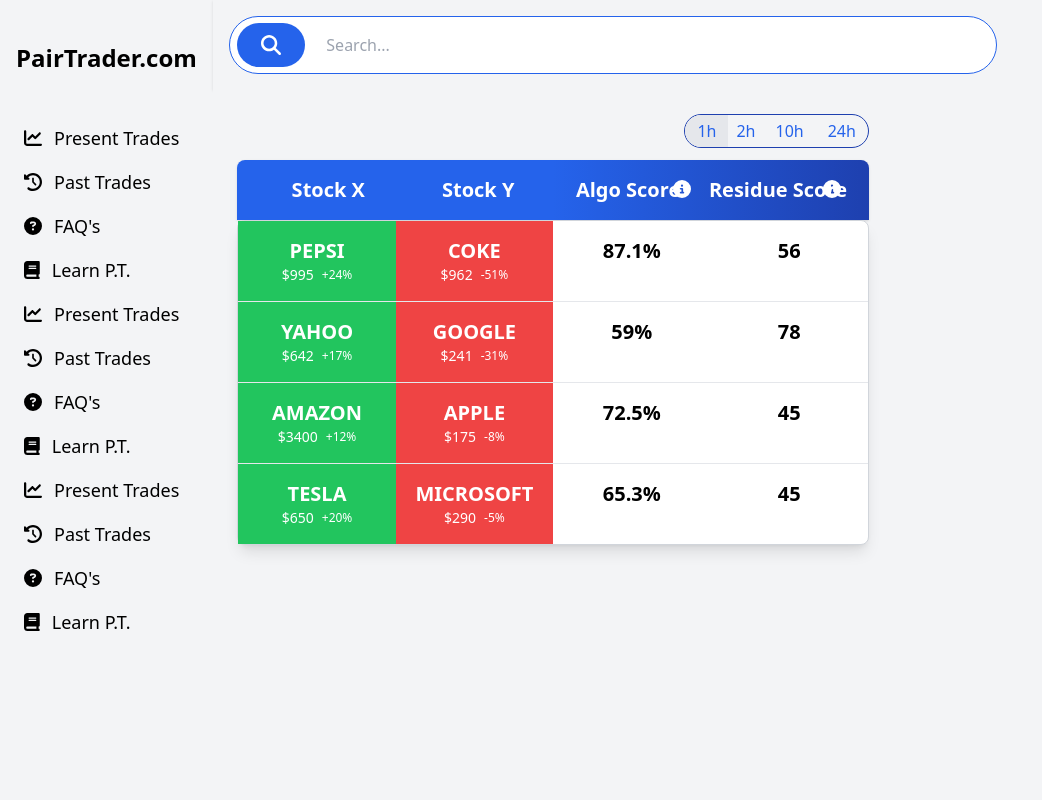
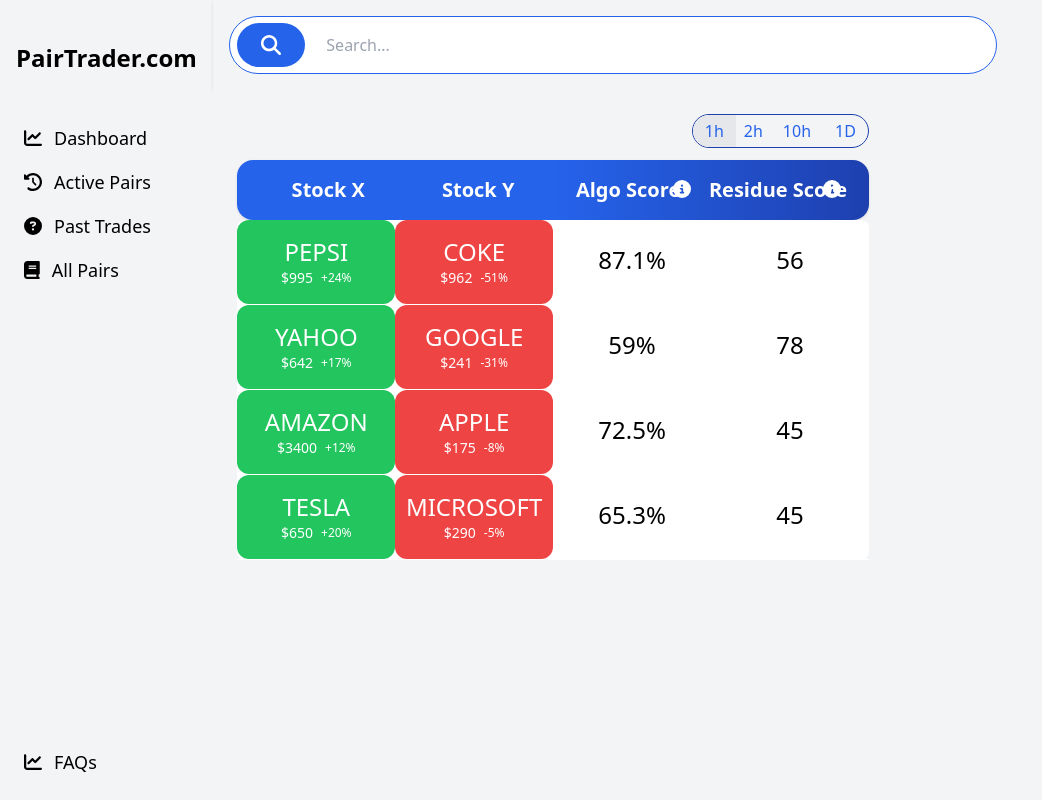
Before and after one commit to SAHIL13928/Pair-Trade, a React (Vite) app: page / in a window 1280 px wide. Shown: the whole page, without its empty margins (0-1042 px from the left). Built offline with nearby package versions, Linux system fonts and the light colour scheme.

Commit message:
added correlation and cointegration ratio

```diff
--- a/src/Components/MainContent.jsx
+++ b/src/Components/MainContent.jsx
@@ -39,16 +39,16 @@
               10h
             </button>
             <button
-              className={`py-1 px-3 ${timeline === '24h' ? 'bg-gray-200 text-blue-600' : 'text-blue-600'}`}
-              onClick={() => setTimeline('24h')}
+              className={`py-1 px-3 ${timeline === '1Day' ? 'bg-gray-200 text-blue-600' : 'text-blue-600'}`}
+              onClick={() => setTimeline('1Day')}
             >
-              24h
+              1D
             </button>
           </div>
         </div>
 
         {/* Header Row */}
-        <div className="bg-gradient-to-r from-blue-600 via-blue-600 to-blue-800 p-4 shadow rounded-t-lg">
+        <div className="bg-gradient-to-r from-blue-600 via-blue-600 to-blue-800 p-4 shadow rounded-2xl">
           <div className="grid grid-cols-4 text-center items-center">
             <h3 className="text-white font-bold text-xl">Stock X</h3>
             <h3 className="text-white font-bold text-xl">Stock Y</h3>
@@ -68,21 +68,21 @@
         </div>
 
        {/* Data Rows */}
-        <div className="rounded-lg border border-gray-300 bg-white shadow-lg">
+<div className="rounded-lg bg-white">
   {stockRows.map((row, index) => (
     <Link
       key={index}
       to={`/stocks/${row.stock1.toLowerCase()}/${row.stock2.toLowerCase()}`}
       state={{ row }} // Pass the entire row data via state
-              className="block border-b last:border-b-0 transition-all duration-200 cursor-pointer hover:bg-gray-200 hover:shadow-lg hover:scale-105"
+      className="block transition-all duration-200 cursor-pointer hover:bg-gray-200 hover:shadow-lg hover:scale-105"
     >
-              <div className="grid grid-cols-4 text-center">
+      {/* Add a white border between rows */}
+      <div className="grid grid-cols-4 text-center border-b border-white">
         {/* Stock 1 */}
         <div
-                  className={`flex flex-col items-center p-4 ${row.change1 > 0 ? 'bg-green-500' : 'bg-red-500'}`}
-                  style={{ margin: 0 }}
+          className={`flex flex-col rounded-xl items-center p-4 ${row.change1 > 0 ? 'bg-green-500' : 'bg-red-500'}`}
         >
-                  <p className="font-bold text-xl text-white">{row.stock1}</p>
+          <p className="font text-2xl text-white">{row.stock1}</p>
           <div className="flex items-center space-x-2">
             <p className="text-sm text-white">${row.price1}</p>
             <p className={`text-xs text-white`}>
@@ -93,10 +93,9 @@
 
         {/* Stock 2 */}
         <div
-                  className={`flex flex-col items-center p-4 ${row.change2 > 0 ? 'bg-green-500' : 'bg-red-500'}`}
-                  style={{ margin: 0 }}
+          className={`flex flex-col rounded-xl items-center p-4 ${row.change2 > 0 ? 'bg-green-500' : 'bg-red-500'}`}
         >
-                  <p className="font-bold text-xl text-white">{row.stock2}</p>
+          <p className="font text-2xl text-white">{row.stock2}</p>
           <div className="flex items-center space-x-2">
             <p className="text-sm text-white">${row.price2}</p>
             <p className={`text-xs text-white`}>
@@ -106,14 +105,15 @@
         </div>
 
         {/* Algo Score */}
-                <div className="font-bold text-xl p-4">{row.algo}</div>
+        <div className="font text-2xl p-6">{row.algo}</div>
 
         {/* Residue Score */}
-                <div className="font-bold text-xl p-4">{row.residue}</div>
+        <div className="font text-2xl p-6">{row.residue}</div>
       </div>
     </Link>
   ))}
 </div>
+
       </div>
     </div>
   );
--- a/src/Components/SideBar.jsx
+++ b/src/Components/SideBar.jsx
@@ -6,23 +6,18 @@
   const [hoveredItem, setHoveredItem] = useState(null);
 
   const menuItems = [
-    { name: 'Present Trades', icon: faChartLine },
-    { name: 'Past Trades', icon: faHistory },
-    { name: "FAQ's", icon: faQuestionCircle },
-    { name: 'Learn P.T.', icon: faBook },
-    { name: 'Present Trades', icon: faChartLine },
-    { name: 'Past Trades', icon: faHistory },
-    { name: "FAQ's", icon: faQuestionCircle },
-    { name: 'Learn P.T.', icon: faBook },
-    { name: 'Present Trades', icon: faChartLine },
-    { name: 'Past Trades', icon: faHistory },
-    { name: "FAQ's", icon: faQuestionCircle },
-    { name: 'Learn P.T.', icon: faBook },
+    { name: 'Dashboard', icon: faChartLine },
+    { name: 'Active Pairs', icon: faHistory },
+    { name: "Past Trades", icon: faQuestionCircle },
+    { name: 'All Pairs', icon: faBook },
   ];
 
   return (
-    <div className="w-1/6 bg-gray-100 p-4">
+    <div className="w-1/6 bg-gray-100 p-4 flex flex-col h-full">
       <div className="mb-4 py-6 font-bold text-[24px]">PairTrader.com</div>
+
+      {/* Non-FAQ menu items */}
+      <div className="flex-grow">
         {menuItems.map((item, index) => (
           <div
             key={index}
@@ -42,6 +37,24 @@
           </div>
         ))}
       </div>
+
+      {/* FAQs button */}
+      <div
+        onMouseEnter={() => setHoveredItem(menuItems.length)}
+        onMouseLeave={() => setHoveredItem(null)}
+        className={`p-2 text-lg rounded-xl flex items-center ${
+          hoveredItem === menuItems.length ? 'bg-white' : ''
+        }`}
+      >
+        <FontAwesomeIcon
+          icon={faChartLine} // Or another icon for FAQ
+          className={`mr-3 transition-colors duration-300 ${
+            hoveredItem === menuItems.length ? 'text-blue-500' : ''
+          }`}
+        />
+        FAQs
+      </div>
+    </div>
   );
 }
 
--- a/src/Components/StockDetails.jsx
+++ b/src/Components/StockDetails.jsx
@@ -41,12 +41,45 @@
   return (
     <div className="page-container p-6 min-h-screen">
       <div className="max-w-[62%] mr-auto">
+        {/* Trading Formula Section */}
+        <div className=" bg-white shadow rounded-lg border-2 mb-4 h-auto">
+  {/* Content of the box */}
+  <div className="pt-4 pb-4 px-4">
+    <div className="grid grid-cols-4 h-full">
+      {/* Top-left: Regression Equation */}
+      <div className="col-span-2 flex items-start justify-start">
+        <p className="font-bold pl-48">Regression Equation </p>
+      </div>
+
+      {/* Middle content (spanning full width) */}
+      <div className="col-span-4 text-center py-3">
+        <p className="text-2xl pl-2">PEPSI = 2 COKE + 5 + RESIDUAL</p>
+      </div>
+
+      {/* Bottom-left: Correlation */}
+      <div className="col-span-2 flex items-end justify-start">
+        <p className="font-bold pl-48">Correlation: 0.95</p>
+      </div>
+
+      {/* Bottom-right: Co-integration */}
+      <div className="col-span-2 flex items-end justify-end">
+        <p className="font-bold mr-48">Co-integration: 0.05</p>
+      </div>
+    </div>
+  </div>
+</div>
+
+
+
+
+
+
         {/* First Row (Similar to MainContent) */}
         <div className="rounded-lg border-2  bg-white mb-5 p-0">
           <div className="grid text-center grid-cols-4 gap-0">
             {/* Stock 1 */}
             <div className={`flex flex-col items-center p-4 ${row.change1 > 0 ? 'bg-green-500' : 'bg-red-500'} text-white`} style={{ margin: 0 }}>
-              <p className="font-bold text-xl mb-1">{row.stock1}</p>
+              <p className=" text-2xl mb-1">{row.stock1}</p>
               <div className="flex items-center space-x-2">
                 <p className="text-sm">${row.price1}</p>
                 <p className={`text-xs ${row.change1 > 0 ? 'text-green-300' : 'text-red-300'}`}>
@@ -57,7 +90,7 @@
 
             {/* Stock 2 */}
             <div className={`flex flex-col items-center p-4 ${row.change2 > 0 ? 'bg-green-500' : 'bg-red-500'} text-white`} style={{ margin: 0 }}>
-              <p className="font-bold text-xl mb-1">{row.stock2}</p>
+              <p className=" text-2xl mb-1">{row.stock2}</p>
               <div className="flex items-center space-x-2">
                 <p className="text-sm">${row.price2}</p>
                 <p className={`text-xs ${row.change2 > 0 ? 'text-green-300' : 'text-red-300'}`}>
@@ -67,12 +100,12 @@
             </div>
 
             {/* Algo Score */}
-            <div className="font-bold text-xl p-4">
+            <div className=" text-2xl p-4">
               {row.algo}
             </div>
 
             {/* Residue Score */}
-            <div className="font-bold text-xl p-4">
+            <div className=" text-2xl p-4">
 
                 {row.residue}
 
@@ -83,10 +116,10 @@
         {/* Second Row for BUY@, SHORT@, Target%, RR@ */}
         <div className="rounded-lg border bg-white mb-5 p-0">
           <div className="grid text-center grid-cols-4 gap-0">
-            <div className="font-bold text-xl p-4">{`BUY @ ${row.buyPrice}`}</div>
-            <div className="font-bold text-xl p-4">{`SHORT @ ${row.shortPrice}`}</div>
-            <div className="font-bold text-xl p-4">{`Target % ${row.targetPercentage}`}</div>
-            <div className="font-bold text-xl p-4">{`RR ${row.rrRatio}`}</div>
+            <div className=" text-xl p-4">{`BUY @ ${row.buyPrice}`}</div>
+            <div className=" text-xl p-4">{`SHORT @ ${row.shortPrice}`}</div>
+            <div className=" text-xl p-4">{`Target % ${row.targetPercentage}`}</div>
+            <div className=" text-xl p-4">{`RR ${row.rrRatio}`}</div>
           </div>
         </div>
 
@@ -102,21 +135,6 @@
           />
         </div>
 
-        {/* Trading Formula Section */}
-        <div className="relative bg-white shadow rounded-lg border-2  mb-4 h-30">
-          {/* Blue strip with gradient and heading */}
-          <div className="absolute top-0 left-0 right-0 bg-gradient-to-r from-blue-600 via-blue-700 to-blue-800 text-white text-center py-2 rounded-t-lg">
-            <h3 className="text-lg font-bold">Trading Formula</h3>
-          </div>
-          {/* Content of the box */}
-          <div className="pt-12 pb-6 px-4">
-            <div className="grid grid-cols-4 text-center items-center">
-              <div className="col-span-4">
-                <p className="font-bold py-3 text-xl">PEPSI = 2 COKE + 5 + RESIDUAL</p>
-              </div>
-            </div>
-          </div>
-        </div>
 
         {/* Past Trades Table */}
         <div className="bg-white shadow rounded-lg border-2  ">
```
Lines whose indentation alone changed are shown as unchanged.
